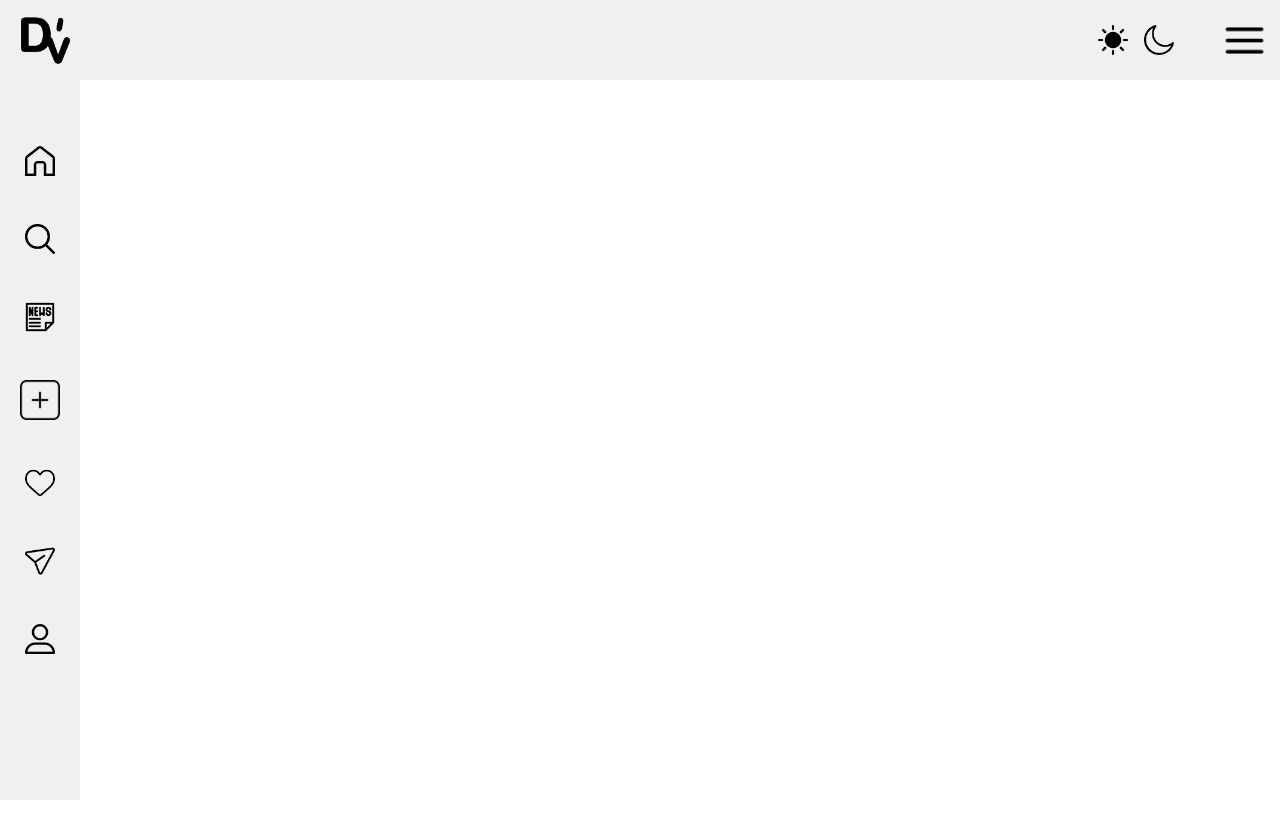
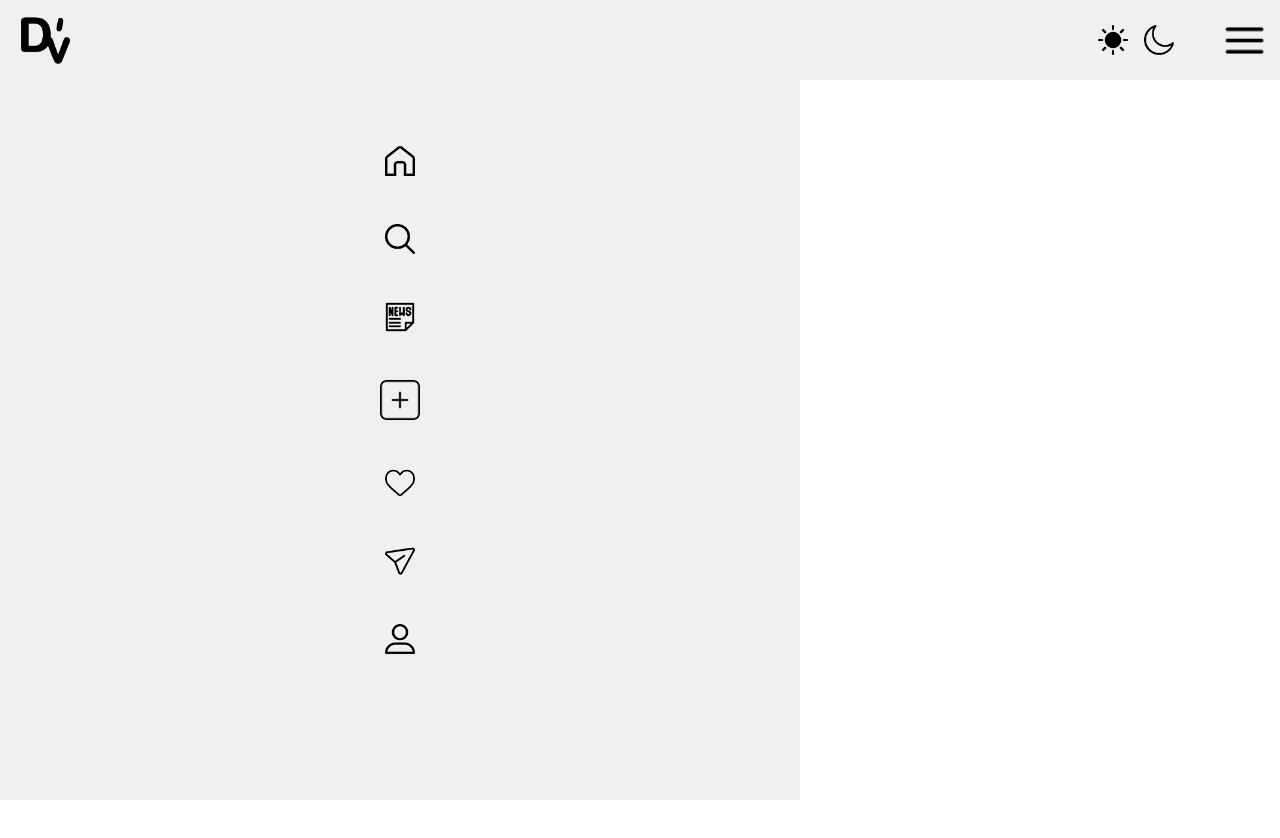
Before and after one commit to Final-Final-KH/JavaScript-React, a React (Create React App) app: page / in a window 1280 px wide. Shown: the top 838 px of the page. Built offline with nearby package versions, Linux system fonts and the light colour scheme.

Commit message:
width 수정 테스트

```diff
--- a/src/component/SideBar.js
+++ b/src/component/SideBar.js
@@ -42,7 +42,7 @@ import {ToggleImg} from "./TopBar";
 // waterkong 브랜치 구성 관련 수정 테스트5
 
 const SideBarContainer = styled.div`
-    width: 80px;
+    width: 800px;
     height: 100%;
     padding: 0 1vw;
     background: ${({ darkMode }) => (darkMode ? "#000" : "#F0F0F0")};
```
